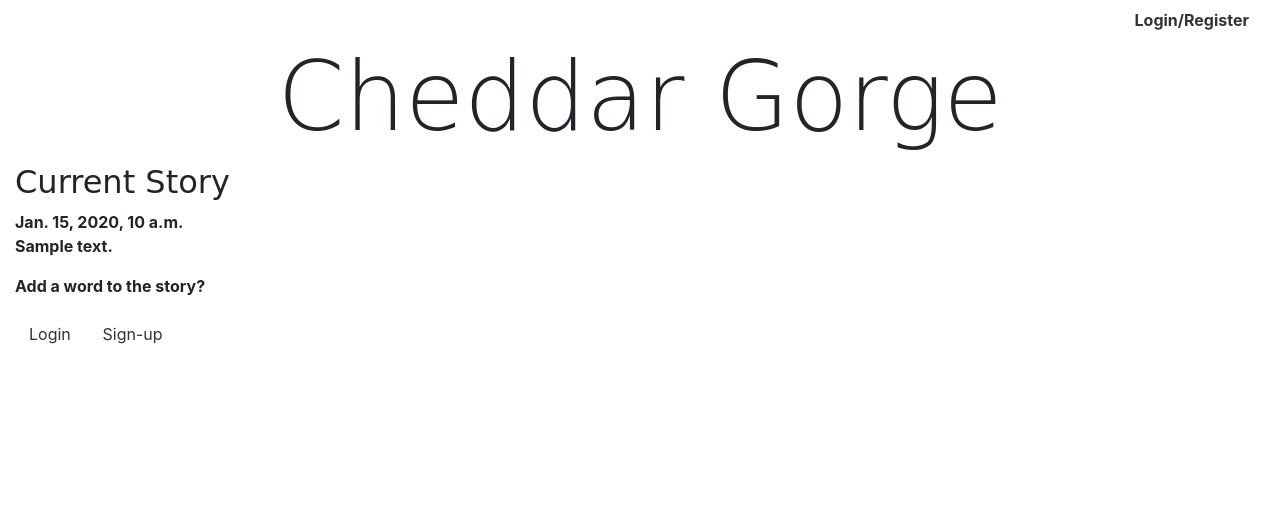
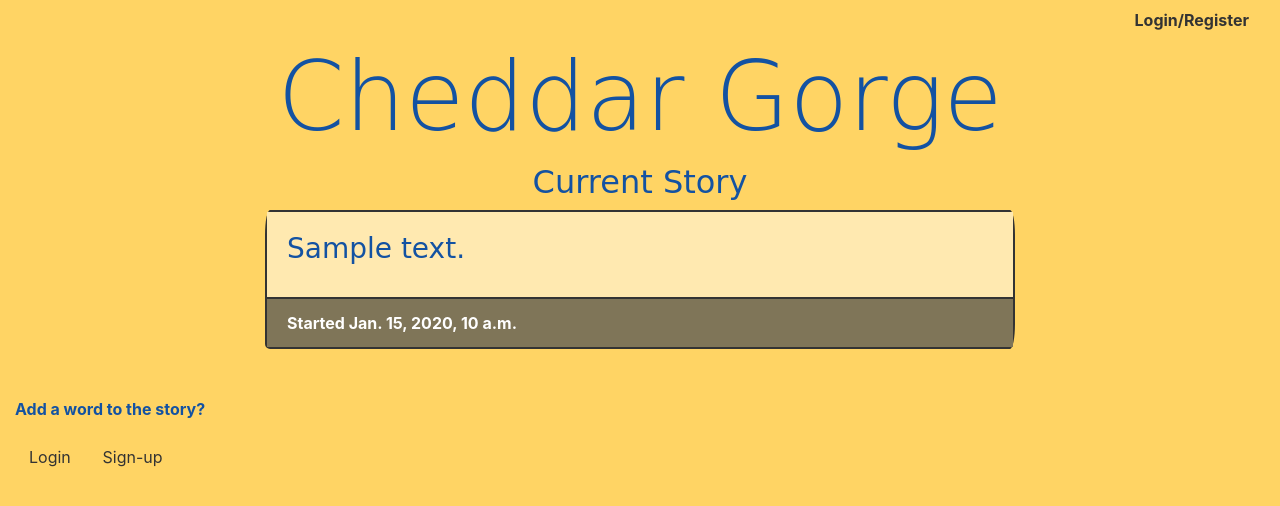
Before and after one commit to SteveWooding/cheddar-gorge, a Django app: page / in a window 1280 px wide. Shown: the top 506 px of the page. Run offline with Django 3.2, Linux system fonts and the light colour scheme; tables that the repository leaves empty hold one stand-in row (values such as "Sample post"); some libraries are stand-ins or nearby versions; some web fonts are replaced.

Commit message:
feat: Styling and applying Bootstrap4 to home template

```diff
--- /dev/null
+++ b/cheddargorge/static/css/style.css
@@ -0,0 +1,25 @@
+body {
+  background-color: #FFD464;
+  color: #1352A2;
+}
+
+.bg-info {
+  background-color: #1352A2;
+}
+
+.story {
+  width: 60%;
+  margin-bottom: 3rem;
+}
+
+.story > .card-body {
+  background-color: #FFE9B0;
+}
+
+.story > .card-footer {
+  background-color: #7F7558;
+}
+
+.new-word-form {
+  width: 40%;
+}
--- a/cheddargorge/wordrelaygame/templates/wordrelaygame/home.html
+++ b/cheddargorge/wordrelaygame/templates/wordrelaygame/home.html
@@ -1,21 +1,34 @@
 {% extends "base.html" %}
+{% load bootstrap4 %}
+
 {% block content %}
 
-<h2>Current Story</h2>
 {% if latest_story %}
-  {{ latest_story.date_created }}
-  <p>
-  {% for word in latest_story.words.all %}
-    {{ word }}
-  {% endfor %}
-  </p>
+<h2 class="text-center">Current Story</h2>
+<div class="card mx-auto story">
+  <div class="card-body">
+    <h3 class="card-title">
+    {% for word in latest_story.words.all %}
+      {{ word }}
+    {% endfor %}
+    </h3>
+  </div>
+  <div class="card-footer text-white">Started {{ latest_story.date_created }}</div>
+</div>
+
+
+<div></div>
+
+
 
   {% if user.is_authenticated %}
     {% if form %}
-      <form action="{% url 'wordrelaygame:addword' %}" method="post">
+      <form class="text-center mx-auto new-word-form" action="{% url 'wordrelaygame:addword' %}" method="post">
         {% csrf_token %}
-        {{ form }}
-        <button type="submit" class="btn btn-default">Add Word</button>
+        {% bootstrap_form form %}
+        {% buttons %}
+        <button type="submit" class="btn btn-primary">Add Word</button>
+        {% endbuttons %}
       </form>
 
       {% if latest_story.words.all.count > 64 %}
@@ -23,9 +36,8 @@
       {% endif %}
 
     {% else %}
-      <p>Now someone else needs to add the next word. Share on social media
-        to let other people know about the game.
-      </p>
+      <h4 class="text-center">Now someone else needs to add the next word.</h4>
+      <h4 class="text-center">Share on social media to let other people know about the game.</h4>
     {% endif %}
 
   {% else %}
```
